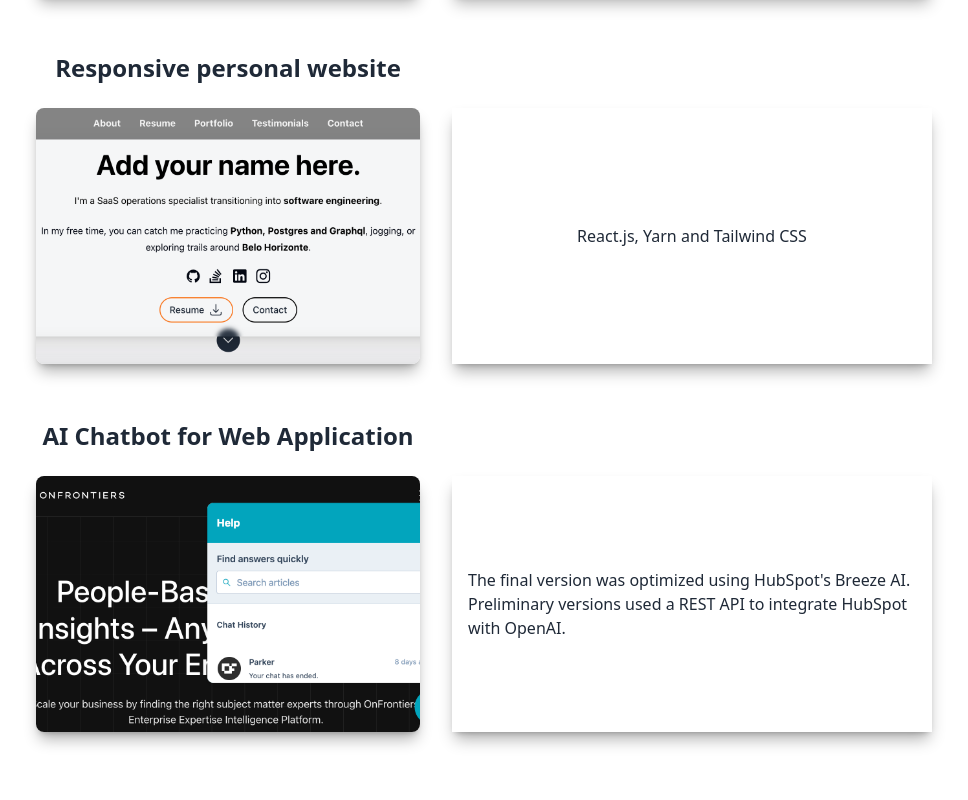
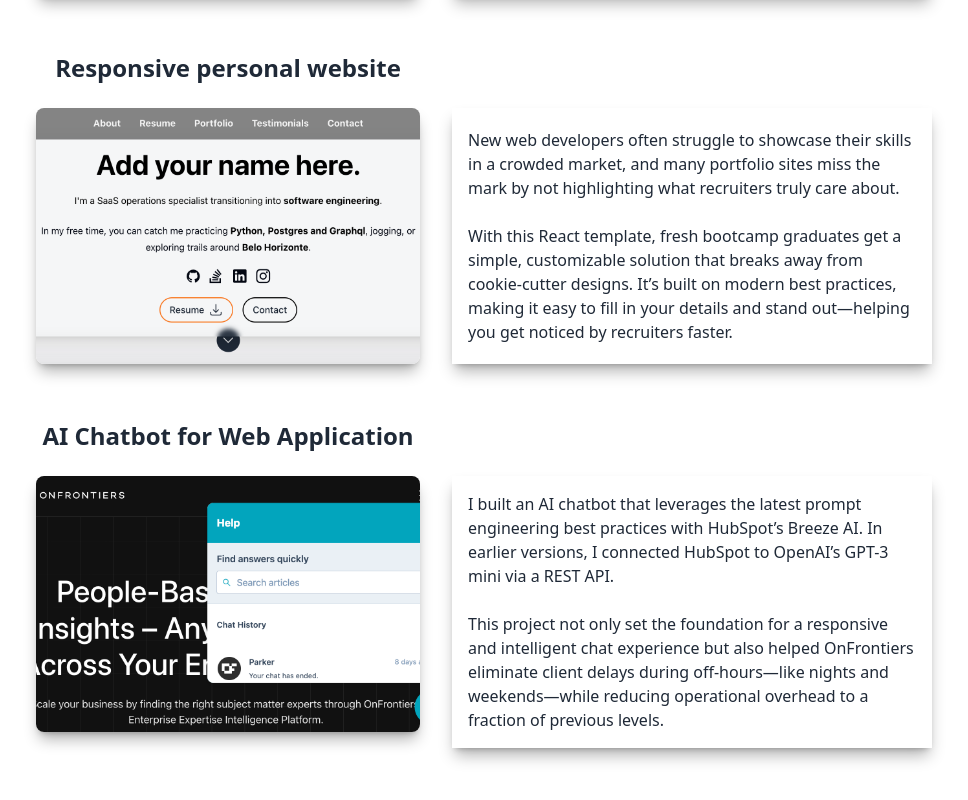
Before and after one commit to borgesenioc/react-resume-enio, a Next.js app: page / in a window 1280 px wide. Shown: the part 2272-3072 px from the top of the page, without its empty margins (156-1124 px from the left). Built offline with nearby package versions, Linux system fonts and the light colour scheme.

Commit message:
Adjust portfolio copies

```diff
--- a/src/data/data.tsx
+++ b/src/data/data.tsx
@@ -131,14 +131,17 @@ export const portfolioItems: PortfolioItem[] = [
   },
   {
     title: 'Responsive personal website',
-    description: 'React.js, Yarn and Tailwind CSS',
+    description: `New web developers often struggle to showcase their skills in a crowded market, and many portfolio sites miss the mark by not highlighting what recruiters truly care about.
+
+      With this React template, fresh bootcamp graduates get a simple, customizable solution that breaks away from cookie-cutter designs. It’s built on modern best practices, making it easy to fill in your details and stand out—helping you get noticed by recruiters faster.`,
     url: 'https://enioborges.com',
     image: porfolioImage2,
   },
   {
     title: 'AI Chatbot for Web Application',
-    description: `The final version was optimized using HubSpot's Breeze AI.
-    Preliminary versions used a REST API to integrate HubSpot with OpenAI.`,
+    description: `I built an AI chatbot that leverages the latest prompt engineering best practices with HubSpot’s Breeze AI. In earlier versions, I connected HubSpot to OpenAI’s GPT-3 mini via a REST API.
+
+    This project not only set the foundation for a responsive and intelligent chat experience but also helped OnFrontiers eliminate client delays during off-hours—like nights and weekends—while reducing operational overhead to a fraction of previous levels.`,
     url: 'https://onfrontiers.com',
     image: porfolioImage4,
   },
```
